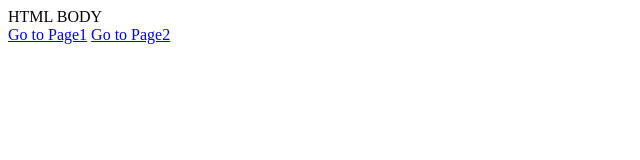
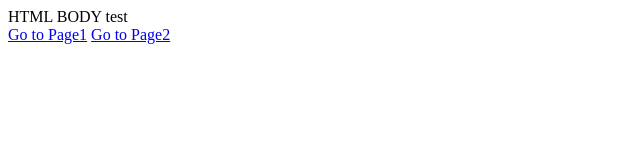
Before and after one commit to PavanKumarGit5/Strict-Mode, a plain HTML site: page index.html in a window 1280 px wide. Shown: the full height of the page, 0-640 px from the left. Drawn offline with Linux system fonts and the light colour scheme.

Commit message:
Update index.html

```diff
--- a/index.html
+++ b/index.html
@@ -3,7 +3,7 @@
     <title> HTML TITLE </title>
 </head>
 <body>
-    HTML BODY
+    HTML BODY test
     <div>
         <a href="page1.html">Go to Page1</a>
         <a href="page2.html">Go to Page2</a>
```
